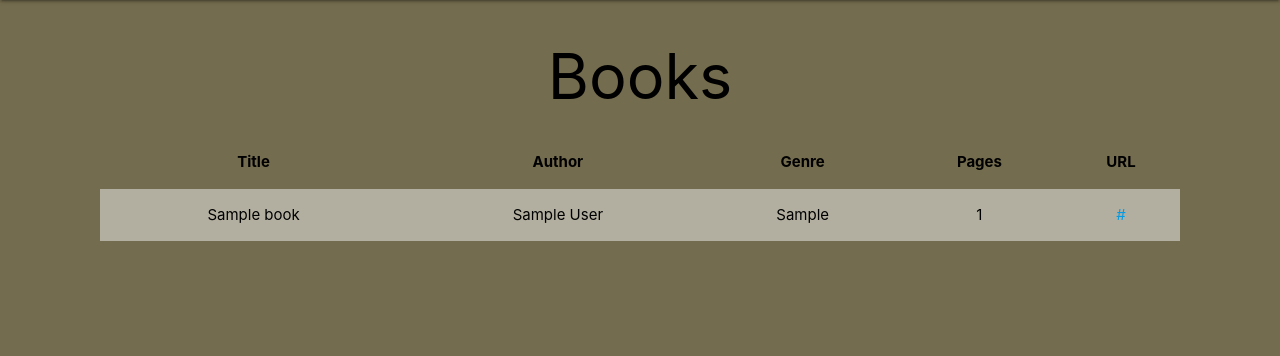
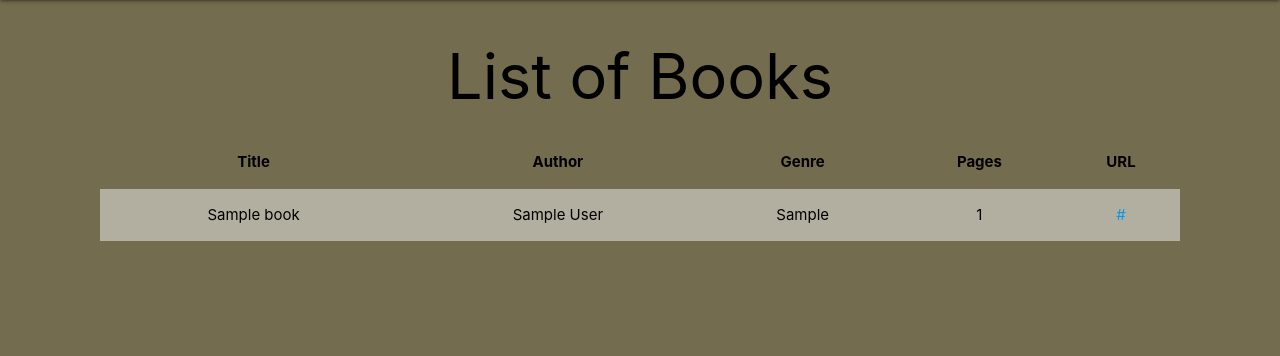
Before and after one commit to backto1983/COMP2068_Assignment2, a Node server app: page /books in a window 1280 px wide. Shown: the part 64-420 px from the top of the page. Run offline with Node 20, Linux system fonts and the light colour scheme; tables that the repository leaves empty hold one stand-in row (values such as "Sample post"); some libraries are stand-ins or nearby versions.

Commit message:
Removed unnecessary export from viewsController

```diff
--- a/controllers/viewsController.js
+++ b/controllers/viewsController.js
@@ -15,20 +15,13 @@ exports.homePage = (req, res, next) => {
       message: 'Welcome to ReadSpree! Check out our collection of books and find only the best from many different genres.' });
   };
 
-  exports.books = (req, res, next) => {
-    const message = 'List of Books';
-    res.render('books', {
-      title: 'Books',
-      message });
-  };
-
   exports.getBooks = (req, res) => {
     Book.find((err, books) => {
         if(err) {
             res.render('error');
         } else {
             res.render('books', {
-            title: 'Books',
+            title: 'List of Books',
             books,
             });
         }
--- a/views/index.ejs
+++ b/views/index.ejs
@@ -11,7 +11,7 @@
       <div class="section" id="home" style="color:#000000">
         <h5 id="mainText" class="center"><%= title %></h5>
         <div>
-          <img class="responsive-img" src="/images/logo.png">
+          <img class="responsive-img" src="../images/logo.png">
         </div>
         <h6 id="mainText" class="center"><%= message %></h6>
       </div>
```
